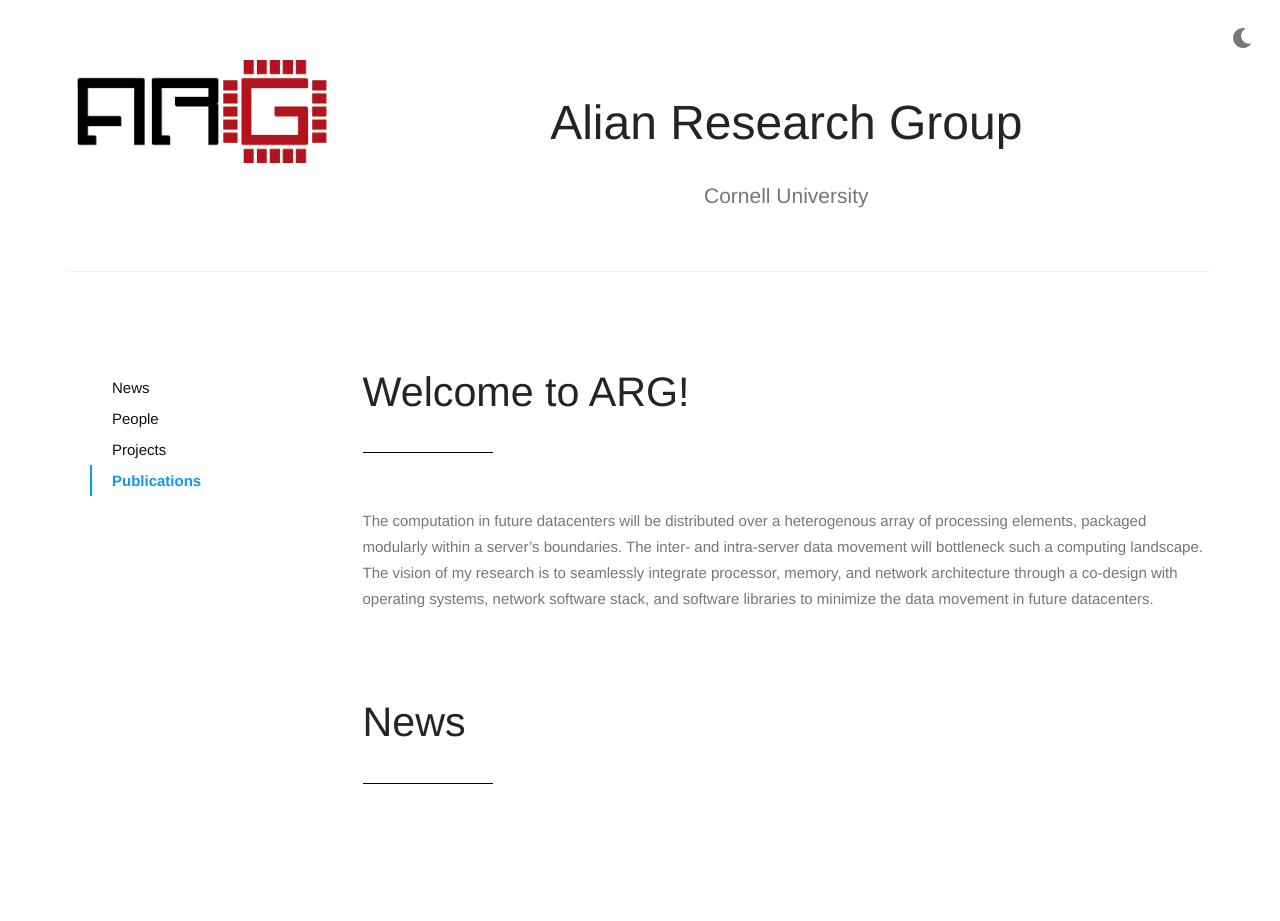
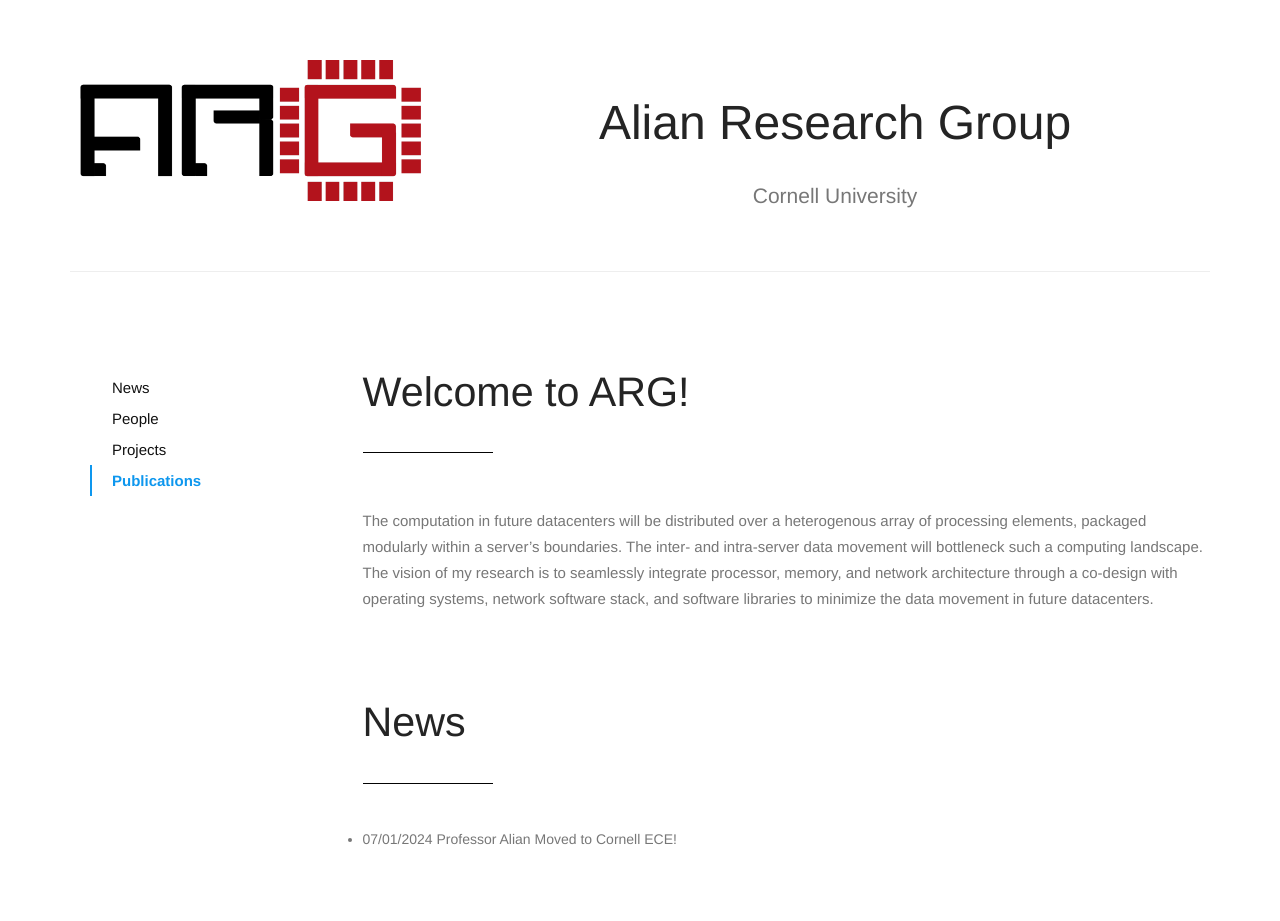
Before and after one commit to mohammadnouripoor/ARG, a plain HTML site: page index.html in a window 1280 px wide. Shown: the top 921 px of the page. Drawn offline with Linux system fonts and the light colour scheme.

Commit message:
Changing the list presentation!

```diff
--- a/css/style.css
+++ b/css/style.css
@@ -395,3 +395,11 @@ a:hover {
     max-width: 100%;
     height: auto;
 }
+
+.pub-sec ul {
+    list-style-type: disc;
+}
+
+.news-sec ul {
+    list-style-type: disc;
+}
--- a/index.html
+++ b/index.html
@@ -69,21 +69,6 @@
 
     <div id="wrapper">
 
-        <div id="mode" >
-            <div class="dark">
-                <svg aria-hidden="true" viewBox="0 0 512 512">
-                    <title>lightmode</title>
-                    <path fill="currentColor" d="M256 160c-52.9 0-96 43.1-96 96s43.1 96 96 96 96-43.1 96-96-43.1-96-96-96zm246.4 80.5l-94.7-47.3 33.5-100.4c4.5-13.6-8.4-26.5-21.9-21.9l-100.4 33.5-47.4-94.8c-6.4-12.8-24.6-12.8-31 0l-47.3 94.7L92.7 70.8c-13.6-4.5-26.5 8.4-21.9 21.9l33.5 100.4-94.7 47.4c-12.8 6.4-12.8 24.6 0 31l94.7 47.3-33.5 100.5c-4.5 13.6 8.4 26.5 21.9 21.9l100.4-33.5 47.3 94.7c6.4 12.8 24.6 12.8 31 0l47.3-94.7 100.4 33.5c13.6 4.5 26.5-8.4 21.9-21.9l-33.5-100.4 94.7-47.3c13-6.5 13-24.7.2-31.1zm-155.9 106c-49.9 49.9-131.1 49.9-181 0-49.9-49.9-49.9-131.1 0-181 49.9-49.9 131.1-49.9 181 0 49.9 49.9 49.9 131.1 0 181z"></path>
-                </svg>
-            </div>
-            <div class="light">
-                <svg aria-hidden="true" viewBox="0 0 512 512">
-                    <title>darkmode</title>
-                    <path fill="currentColor" d="M283.211 512c78.962 0 151.079-35.925 198.857-94.792 7.068-8.708-.639-21.43-11.562-19.35-124.203 23.654-238.262-71.576-238.262-196.954 0-72.222 38.662-138.635 101.498-174.394 9.686-5.512 7.25-20.197-3.756-22.23A258.156 258.156 0 0 0 283.211 0c-141.309 0-256 114.511-256 256 0 141.309 114.511 256 256 256z"></path>
-                </svg>
-            </div>
-        </div>
-
         <div class="container">
 
             <section id="top" class="section docs-heading">
@@ -92,10 +77,10 @@
                     <div class="col-md-12">
                         <div class="big-title text-center">
                             <div class="row">
-                                <div class="col-md-3">
+                                <div class="col-md-4">
                                     <img src="images/group/arg-logo.png" alt="ARG Logo" class="main-logo">
                                 </div>
-                                <div class="col-md-9">
+                                <div class="col-md-8">
                                     <h1>Alian Research Group</h1>
                                     <p class="lead">Cornell University</p>
                                 </div>
@@ -151,12 +136,14 @@
                         </div>
                     </section>
 
-                    <section id="news-sec" class="section">
+                    <section id="news-sec" class="section news-sec">
                         <div class="row">
                             <div class="col-md-12 left-align">
                                 <h2 class="dark-text">News<hr></h2>
 
-
+                                <ul>
+                                    <li>07/01/2024 Professor Alian Moved to Cornell ECE!</li>
+                                </ul>
 
                             </div>
                             <!-- end col -->
@@ -255,7 +242,7 @@
                     </section>
                     <!-- end section -->
 
-                    <section id="publications-sec" class="section">
+                    <section id="publications-sec" class="section pub-sec">
                         <div class="row">
                             <div class="col-md-12 left-align">
                                 <h2 class="dark-text">Publications<hr></h2>
```
